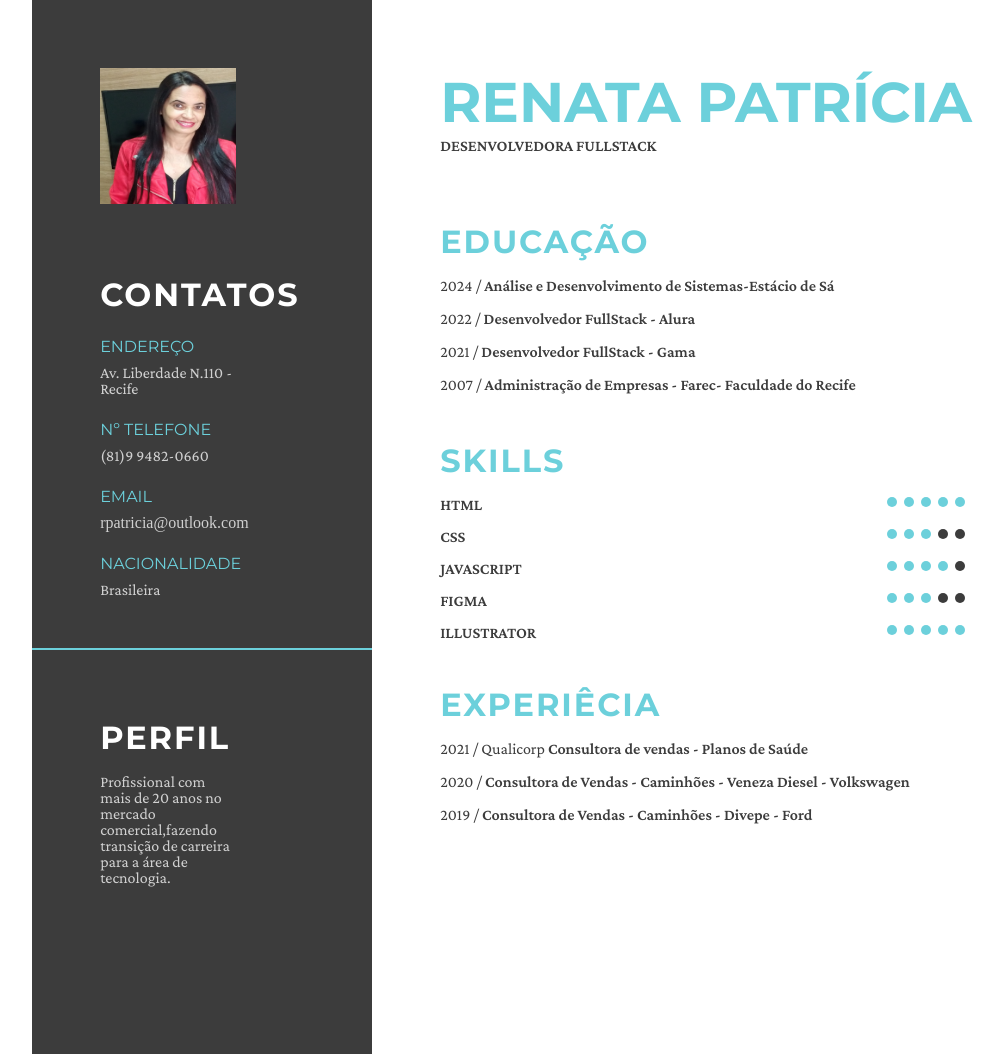
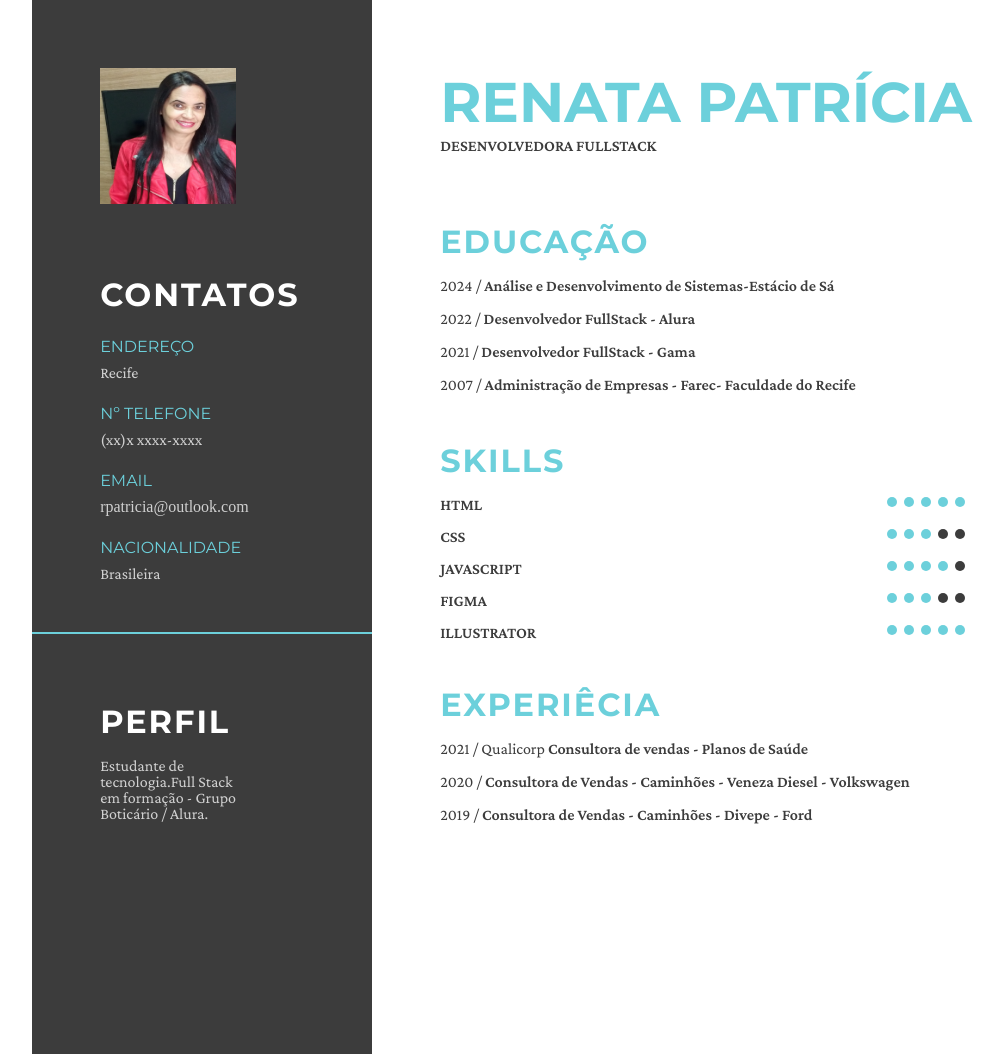
Before and after one commit to rpatricia/desafio_curriculoDigital, a plain HTML site: page index.html in a window 1280 px wide. Shown: the whole page, without its empty margins (104-1107 px from the left). Drawn offline with nearby package versions, Linux system fonts and the light colour scheme.

Commit message:
Alterei minhas informações

```diff
--- a/index.html
+++ b/index.html
@@ -17,9 +17,9 @@
 			<div class="lado-esquerdo">
 				<h2 class="titulo-container">contatos</h2>
 				<p class="subtitulo-contatos">endereço</p>
-				<p class="descricao">Av. Liberdade N.110 - Recife</p>
+				<p class="descricao">Recife</p>
 				<p class="subtitulo-contatos">Nº Telefone</p>
-				<p class="descricao">(81)9 9482-0660</p>
+				<p class="descricao">(xx)x xxxx-xxxx</p>
 				<p class="subtitulo-contatos">Email</p>
 				<a href="mailto:rpatricia@outlook.com">rpatricia@outlook.com</a>
 				<p class="subtitulo-contatos">Nacionalidade</p>
@@ -28,13 +28,13 @@
 			<hr>
 			<div class="lado-esquerdo">
 				<h2 class="titulo-container" id="perfil">Perfil</h2>
-				<p class="descricao" id="descricao-perfil"><a>Profissional com mais de 20 anos no mercado comercial,fazendo transição de carreira para a área de tecnologia.</a></p>
+				<p class="descricao" id="descricao-perfil"><a>Estudante de tecnologia.Full Stack em formação - Grupo Boticário / Alura.</a></p>
 			</div>
 		</div>
 		</div>
 		<div class="container2">
 			<section class="secao">
-				<h1 id="nome">renata patrícia</h1>
+				<h1 id="nome">Renata patrícia</h1>
 				<p id="profissao">Desenvolvedora FullStack</p>
 			</section>
 			<section id="educacao">
```
